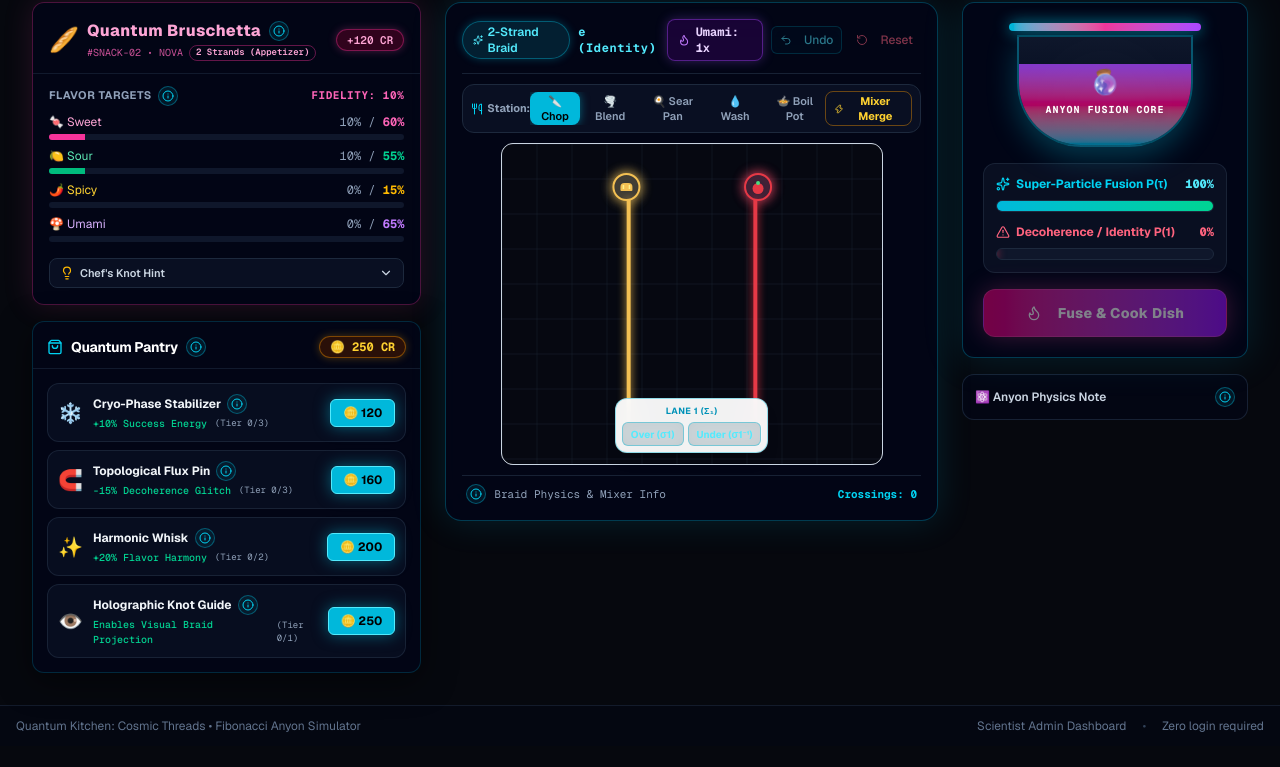
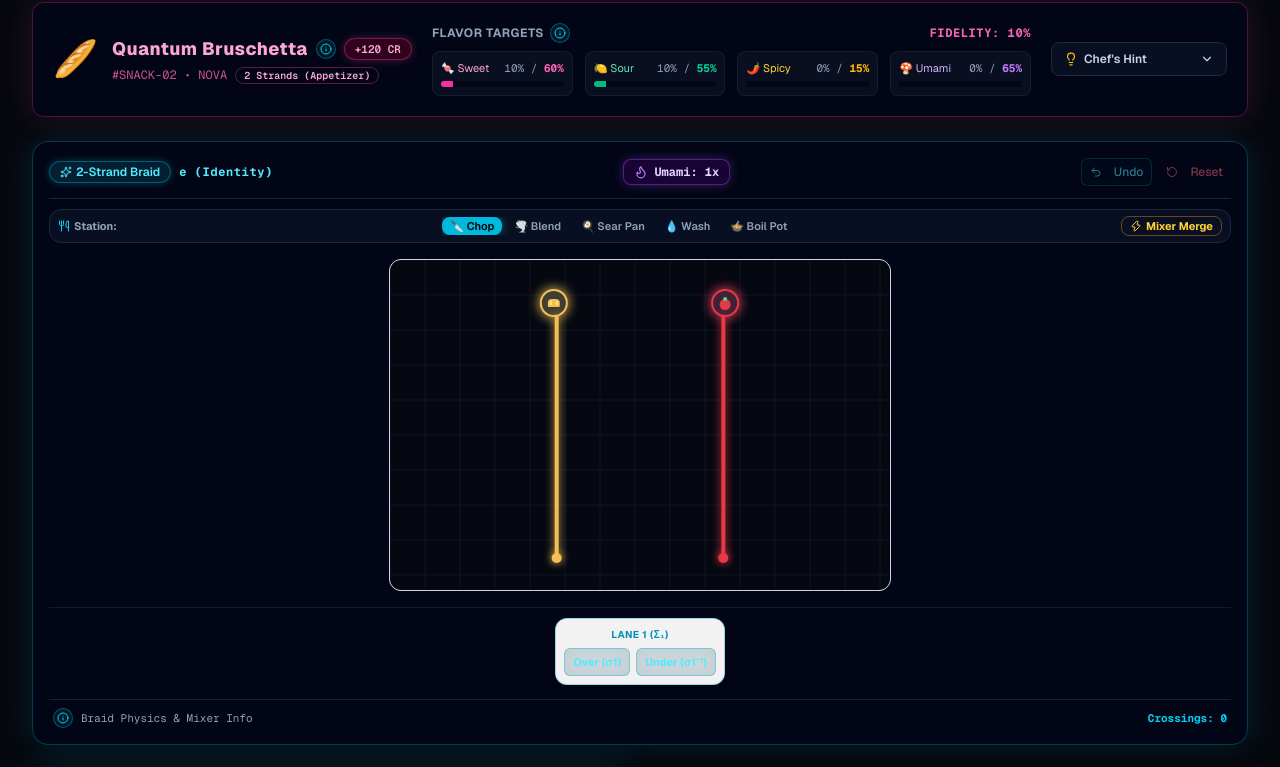
Before and after one commit to jaswantlhz/Quantum-Kitchen-QGJ, a Next.js app: page / in a window 1280 px wide. Shown: the part 157-924 px from the top of the page. Before the commit the page ends 903 px from the top, so only its background shows below. Built offline with nearby package versions, Linux system fonts and the light colour scheme.

Commit message:
Implement Vertical Pipeline layout with horizontal order rail, full-width braid loom, and side-by-side fusion and pantry cards

```diff
--- a/app/page.tsx
+++ b/app/page.tsx
@@ -205,32 +205,23 @@ export default function QuantumKitchenPage() {
           })}
         </div>
 
-        {/* 3-Column Cyberpunk Kitchen Counter */}
-        <div className="grid grid-cols-1 lg:grid-cols-12 gap-6 items-start">
-          {/* Column 1: Order Ticket & Customer Hologram */}
-          <div className="lg:col-span-4 space-y-4">
+        {/* Vertical Pipeline Layout */}
+        <div className="space-y-6">
+          {/* Stage 1: Active Order Rail (Horizontal) */}
           <OrderTicket recipe={activeRecipe} flavorProfile={currentFlavors} />
 
-            {/* Stabilizer Shop */}
-            <StabilizerShop
-              upgrades={upgrades}
-              credits={credits}
-              onBuyUpgrade={handleBuyUpgrade}
-            />
-          </div>
-
-          {/* Column 2: The Prep (Tactile Braid Pegboard Canvas) */}
-          <div className="lg:col-span-5 space-y-4">
+          {/* Stage 2: The Prep (Tactile Braid Loom - Centerpiece) */}
           <BraidCanvas
             recipe={activeRecipe}
             engine={engine}
             onStateUpdate={refreshState}
             stabilizerLevel={stabilizerLevel}
           />
-          </div>
 
-          {/* Column 3: The Cook (Anyon Fusion Bowl & Probabilities) */}
-          <div className="lg:col-span-3 space-y-4">
+          {/* Stage 3: The Cook & The Pantry (Side-by-Side Bottom Deck) */}
+          <div className="grid grid-cols-1 lg:grid-cols-12 gap-6 items-stretch">
+            {/* Anyon Fusion Reactor Chamber */}
+            <div className="lg:col-span-6 flex flex-col space-y-3">
               <MixingBowl
                 successEnergy={successEnergy}
                 glitchRate={decoherenceGlitch}
@@ -238,6 +229,15 @@ export default function QuantumKitchenPage() {
                 onCook={handleCookDish}
                 isCooking={isCooking}
                 hasCrossings={engine.crossings.length > 0}
+              />
+            </div>
+
+            {/* Quantum Pantry Upgrades */}
+            <div className="lg:col-span-6 flex flex-col space-y-3">
+              <StabilizerShop
+                upgrades={upgrades}
+                credits={credits}
+                onBuyUpgrade={handleBuyUpgrade}
               />
 
               {/* Compact Physics Guide Trigger */}
@@ -265,6 +265,7 @@ export default function QuantumKitchenPage() {
                     </div>
                   </div>
                 </InfoDialog>
+              </div>
             </div>
           </div>
         </div>
--- a/components/game/BraidCanvas.tsx
+++ b/components/game/BraidCanvas.tsx
@@ -391,16 +391,17 @@ export function BraidCanvas({
       </div>
 
       {/* Main Pegboard Canvas */}
-      <div className="relative my-2.5 flex justify-center w-full">
+      <div className="relative my-3 flex justify-center w-full overflow-x-auto py-1">
         <canvas
           ref={canvasRef}
-          width={Math.max(380, numStrands * 95)}
-          height={320}
-          className="rounded-xl border border-slate-300 dark:border-slate-800/80 bg-slate-50 dark:bg-[#060811] shadow-inner"
+          width={Math.max(500, numStrands * 115)}
+          height={330}
+          className="rounded-xl border border-slate-300 dark:border-slate-800/80 bg-slate-50 dark:bg-[#060811] shadow-inner max-w-full"
         />
+      </div>
 
       {/* Dynamic Crossing Controls for All N-1 Lanes */}
-        <div className="absolute inset-x-0 bottom-3 flex justify-around px-4 pointer-events-auto">
+      <div className="w-full flex items-center justify-center gap-3 flex-wrap py-2.5 border-t border-slate-800/60 mb-1">
         {Array.from({ length: numStrands - 1 }, (_, i) => {
           const laneNum = i + 1;
           const isPhase = laneNum % 2 === 1;
@@ -408,25 +409,25 @@ export function BraidCanvas({
           return (
             <div
               key={`lane-ctrl-${laneNum}`}
-                className={`flex flex-col items-center gap-1 rounded-xl border p-1.5 backdrop-blur-md shadow-lg ${
+              className={`flex flex-col items-center gap-1.5 rounded-xl border p-2 backdrop-blur-md shadow-md min-w-[130px] ${
                 isPhase
                   ? 'border-cyan-500/40 bg-white/95 dark:bg-slate-900/90'
                   : 'border-purple-500/40 bg-white/95 dark:bg-slate-900/90'
               }`}
             >
               <span
-                  className={`text-[9px] uppercase font-bold tracking-wider ${
+                className={`text-[10px] uppercase font-bold tracking-wider ${
                   isPhase ? 'text-cyan-600 dark:text-cyan-400' : 'text-purple-600 dark:text-purple-400'
                 }`}
               >
                 Lane {laneNum} (σ{laneNum === 1 ? '₁' : laneNum === 2 ? '₂' : laneNum === 3 ? '₃' : laneNum})
               </span>
-                <div className="flex gap-1">
+              <div className="flex gap-1.5 w-full">
                 <Button
                   size="sm"
                   variant="outline"
                   onClick={() => handleCrossing(laneNum, true)}
-                    className="h-6 px-2 text-[10px] font-bold border-cyan-500/40 hover:bg-cyan-500/20"
+                  className="h-7 flex-1 px-2 text-[11px] font-bold border-cyan-500/40 hover:bg-cyan-500/20"
                   title={`Lane ${laneNum} Over crossing`}
                 >
                   Over (σ{laneNum})
@@ -435,7 +436,7 @@ export function BraidCanvas({
                   size="sm"
                   variant="outline"
                   onClick={() => handleCrossing(laneNum, false)}
-                    className="h-6 px-2 text-[10px] font-bold border-cyan-500/40 hover:bg-cyan-500/20"
+                  className="h-7 flex-1 px-2 text-[11px] font-bold border-cyan-500/40 hover:bg-cyan-500/20"
                   title={`Lane ${laneNum} Under crossing`}
                 >
                   Under (σ{laneNum}⁻¹)
@@ -444,7 +445,6 @@ export function BraidCanvas({
             </div>
           );
         })}
-        </div>
       </div>
 
       {/* Footer Controls / Hint */}
--- a/components/game/MixingBowl.tsx
+++ b/components/game/MixingBowl.tsx
@@ -2,7 +2,8 @@
 
 import React from 'react';
 import { Button } from '@/components/ui/button';
-import { Card, CardContent } from '@/components/ui/card';
+import { Card, CardContent, CardHeader, CardTitle } from '@/components/ui/card';
+import { Badge } from '@/components/ui/badge';
 import { Progress } from '@/components/ui/progress';
 import { soundFx } from '@/lib/audio/synthAudio';
 import { Flame, Sparkles, AlertTriangle, ShieldCheck } from 'lucide-react';
@@ -33,18 +34,30 @@ export function MixingBowl({
   };
 
   return (
-    <Card className="relative overflow-hidden border-cyan-500/30 bg-slate-950/90 shadow-[0_0_40px_rgba(6,182,212,0.15)]">
+    <Card className="relative overflow-hidden border-cyan-500/30 bg-slate-950/90 shadow-[0_0_40px_rgba(6,182,212,0.15)] flex flex-col justify-between h-full">
       {/* Animated glowing mesh gradient background (FeralUI inspired) */}
       <div className="absolute inset-0 opacity-20 pointer-events-none bg-[radial-gradient(ellipse_at_top,_var(--tw-gradient-stops))] from-cyan-400 via-purple-600 to-transparent animate-pulse" />
 
-      <CardContent className="p-5 flex flex-col items-center gap-4 relative z-10">
+      <CardHeader className="p-3.5 border-b border-slate-800/60 pb-2.5 relative z-10">
+        <div className="flex items-center justify-between">
+          <div className="flex items-center gap-2">
+            <Flame className="h-4 w-4 text-pink-400" />
+            <CardTitle className="text-sm font-bold text-white">Anyon Fusion Reactor</CardTitle>
+          </div>
+          <Badge variant="outline" className="font-mono text-xs text-cyan-300 border-cyan-500/40">
+            {successPct}% P(τ)
+          </Badge>
+        </div>
+      </CardHeader>
+
+      <CardContent className="p-4 flex flex-col sm:flex-row items-center gap-5 relative z-10 flex-1">
         {/* Mixing Bowl Visual */}
-        <div className="relative flex flex-col items-center">
+        <div className="relative flex flex-col items-center shrink-0">
           {/* Top funnel rim */}
-          <div className="h-2 w-48 rounded-full bg-gradient-to-r from-cyan-500 via-pink-500 to-purple-500 shadow-[0_0_15px_rgba(6,182,212,0.8)]" />
+          <div className="h-2 w-36 rounded-full bg-gradient-to-r from-cyan-500 via-pink-500 to-purple-500 shadow-[0_0_15px_rgba(6,182,212,0.8)]" />
 
           {/* Plasma Bowl Container */}
-          <div className="relative mt-1 flex h-28 w-44 items-center justify-center rounded-b-[4rem] border-2 border-cyan-500/40 bg-gradient-to-b from-slate-900 to-slate-950 shadow-[0_10px_30px_rgba(6,182,212,0.3)] overflow-hidden">
+          <div className="relative mt-1 flex h-24 w-36 items-center justify-center rounded-b-[3.5rem] border-2 border-cyan-500/40 bg-gradient-to-b from-slate-900 to-slate-950 shadow-[0_10px_25px_rgba(6,182,212,0.3)] overflow-hidden">
             {/* Plasma Liquid Layer */}
             <div
               className={`absolute inset-x-0 bottom-0 bg-gradient-to-t from-cyan-600 via-pink-600 to-purple-500 transition-all duration-500 ${
@@ -57,21 +70,22 @@ export function MixingBowl({
 
             {/* Glowing Center Core */}
             <div className="relative z-10 flex flex-col items-center text-center">
-              <span className="text-2xl animate-spin duration-1000">
+              <span className="text-xl animate-spin duration-1000">
                 {isCooking ? '🌀' : '🔮'}
               </span>
-              <span className="font-mono text-[10px] uppercase font-bold text-white tracking-widest mt-1 drop-shadow-md">
-                {isCooking ? 'Fusing Anyons...' : 'Anyon Fusion Core'}
+              <span className="font-mono text-[9px] uppercase font-bold text-white tracking-widest mt-0.5 drop-shadow-md">
+                {isCooking ? 'Fusing...' : 'Anyon Core'}
               </span>
             </div>
           </div>
         </div>
 
-        {/* Quantum Probabilities Meter */}
-        <div className="w-full space-y-2 rounded-xl border border-slate-800/80 bg-slate-900/60 p-3">
+        {/* Quantum Probabilities Meter & Action Button */}
+        <div className="w-full flex-1 space-y-2.5">
+          <div className="space-y-1.5 rounded-xl border border-slate-800/80 bg-slate-900/60 p-2.5">
             <div className="flex items-center justify-between text-xs">
               <span className="flex items-center gap-1.5 font-bold text-cyan-400">
-              <Sparkles className="h-3.5 w-3.5" /> Super-Particle Fusion P(τ)
+                <Sparkles className="h-3.5 w-3.5" /> Super-Particle P(τ)
               </span>
               <span className="font-mono font-extrabold text-cyan-300">{successPct}%</span>
             </div>
@@ -79,16 +93,16 @@ export function MixingBowl({
 
             <div className="flex items-center justify-between text-xs pt-1">
               <span className="flex items-center gap-1.5 font-bold text-rose-400">
-              <AlertTriangle className="h-3.5 w-3.5" /> Decoherence / Identity P(1)
+                <AlertTriangle className="h-3.5 w-3.5" /> Decoherence P(1)
               </span>
               <span className="font-mono font-extrabold text-rose-400">{glitchPct}%</span>
             </div>
             <Progress value={glitchPct} indicatorClassName="bg-rose-500 shadow-[0_0_10px_rgba(244,63,94,0.6)]" />
 
             {stabilizerLevel > 0 && (
-            <div className="flex items-center gap-1.5 text-[10px] text-emerald-400 pt-1">
+              <div className="flex items-center gap-1.5 text-[10px] text-emerald-400 pt-0.5">
                 <ShieldCheck className="h-3 w-3" />
-              <span>Cryo-Stabilizer Active: +{stabilizerLevel * 10}% odds locked!</span>
+                <span>Cryo-Stabilizer: +{stabilizerLevel * 10}% odds locked!</span>
               </div>
             )}
           </div>
@@ -99,11 +113,12 @@ export function MixingBowl({
             variant="cyber"
             onClick={handleFuseClick}
             disabled={!hasCrossings || isCooking}
-          className="w-full shadow-[0_0_25px_rgba(236,72,153,0.5)] font-extrabold text-sm tracking-wide"
+            className="w-full shadow-[0_0_25px_rgba(236,72,153,0.5)] font-extrabold text-sm tracking-wide h-10"
           >
             <Flame className="mr-2 h-4 w-4" />
             {isCooking ? 'Simulating Anyon Fusion...' : 'Fuse & Cook Dish'}
           </Button>
+        </div>
       </CardContent>
     </Card>
   );
--- a/components/game/OrderTicket.tsx
+++ b/components/game/OrderTicket.tsx
@@ -2,7 +2,7 @@
 
 import React, { useState } from 'react';
 import { Recipe } from '@/lib/game/recipes';
-import { Card, CardHeader, CardTitle, CardContent } from '@/components/ui/card';
+import { Card, CardContent } from '@/components/ui/card';
 import { Badge } from '@/components/ui/badge';
 import { InfoDialog } from '@/components/ui/info-dialog';
 import { Lightbulb, ChevronDown, ChevronUp } from 'lucide-react';
@@ -23,15 +23,15 @@ export function OrderTicket({ recipe, flavorProfile }: OrderTicketProps) {
 
   return (
     <Card className="border-pink-500/30 bg-slate-950/80 shadow-[0_0_30px_rgba(236,72,153,0.15)]">
-      <CardHeader className="p-4 border-b border-slate-800/60 pb-3">
-        <div className="flex items-center justify-between">
-          <div className="flex items-center gap-2">
-            <span className="text-2xl">{recipe.dishIcon}</span>
+      <CardContent className="p-4 sm:p-5 flex flex-col xl:flex-row items-start xl:items-center justify-between gap-5">
+        {/* Left: Recipe Identity & Dialogue Lore */}
+        <div className="flex items-center gap-3.5 min-w-[280px]">
+          <span className="text-3xl sm:text-4xl drop-shadow-md shrink-0">{recipe.dishIcon}</span>
           <div>
             <div className="flex items-center gap-2">
-                <CardTitle className="text-base text-pink-300 font-extrabold tracking-wide">
+              <h2 className="text-base sm:text-lg text-pink-300 font-extrabold tracking-wide">
                 {recipe.name}
-                </CardTitle>
+              </h2>
               {/* 'i' Info icon for Customer Story / Lore */}
               <InfoDialog
                 title={`${recipe.customer} — Order Notes`}
@@ -43,29 +43,25 @@ export function OrderTicket({ recipe, flavorProfile }: OrderTicketProps) {
                   <p>{recipe.description}</p>
                 </div>
               </InfoDialog>
+              <Badge variant="magenta" className="text-[11px] font-mono">
+                +{recipe.rewardCredits} CR
+              </Badge>
             </div>
 
-              <div className="flex items-center gap-1.5 mt-0.5 flex-wrap">
-                <span className="font-mono text-[10px] text-pink-400/80 uppercase">
+            <div className="flex items-center gap-2 mt-1 flex-wrap">
+              <span className="font-mono text-xs text-pink-400/80 uppercase">
                 {recipe.orderCode} • {recipe.customer.split('(')[0].trim()}
               </span>
-                <Badge variant="outline" className="text-[9px] py-0 px-1.5 border-pink-500/40 text-pink-300 font-mono">
+              <Badge variant="outline" className="text-[10px] py-0 px-2 border-pink-500/40 text-pink-300 font-mono">
                 {recipe.strandCount} Strands ({recipe.mealCategory})
               </Badge>
             </div>
           </div>
         </div>
 
-          <Badge variant="magenta" className="text-[11px] font-mono">
-            +{recipe.rewardCredits} CR
-          </Badge>
-        </div>
-      </CardHeader>
-
-      <CardContent className="p-4 space-y-3 pt-3">
-        {/* Flavor Profile Bars Header with 'i' Info Button */}
-        <div className="space-y-2">
-          <div className="flex items-center justify-between text-[11px] font-bold text-slate-400 uppercase tracking-wider">
+        {/* Center: 4 Flavor Target Meters */}
+        <div className="flex-1 w-full max-w-2xl space-y-2">
+          <div className="flex items-center justify-between text-xs font-bold text-slate-400 uppercase tracking-wider">
             <div className="flex items-center gap-1.5">
               <span>Flavor Targets</span>
               <InfoDialog
@@ -89,18 +85,19 @@ export function OrderTicket({ recipe, flavorProfile }: OrderTicketProps) {
                 </div>
               </InfoDialog>
             </div>
-            <span className="text-pink-400 font-mono">Fidelity: {flavorProfile.coherence}%</span>
+            <span className="text-pink-400 font-mono font-bold">Fidelity: {flavorProfile.coherence}%</span>
           </div>
 
+          <div className="grid grid-cols-2 sm:grid-cols-4 gap-3">
             {/* Sweetness */}
-          <div className="space-y-1">
-            <div className="flex justify-between text-xs">
+            <div className="space-y-1 rounded-lg bg-slate-900/60 p-2 border border-slate-800/60">
+              <div className="flex justify-between text-[11px]">
                 <span className="text-pink-300">🍬 Sweet</span>
                 <span className="font-mono text-slate-400">
                   {flavorProfile.sweetness}% / <span className="text-pink-400 font-bold">{recipe.targetFlavor.sweetness}%</span>
                 </span>
               </div>
-            <div className="h-1.5 w-full bg-slate-900 rounded-full overflow-hidden">
+              <div className="h-1.5 w-full bg-slate-950 rounded-full overflow-hidden">
                 <div
                   className="h-full bg-pink-500 transition-all duration-300"
                   style={{ width: `${flavorProfile.sweetness}%` }}
@@ -109,14 +106,14 @@ export function OrderTicket({ recipe, flavorProfile }: OrderTicketProps) {
             </div>
 
             {/* Sourness */}
-          <div className="space-y-1">
-            <div className="flex justify-between text-xs">
+            <div className="space-y-1 rounded-lg bg-slate-900/60 p-2 border border-slate-800/60">
+              <div className="flex justify-between text-[11px]">
                 <span className="text-emerald-300">🍋 Sour</span>
                 <span className="font-mono text-slate-400">
                   {flavorProfile.sourness}% / <span className="text-emerald-400 font-bold">{recipe.targetFlavor.sourness}%</span>
                 </span>
               </div>
-            <div className="h-1.5 w-full bg-slate-900 rounded-full overflow-hidden">
+              <div className="h-1.5 w-full bg-slate-950 rounded-full overflow-hidden">
                 <div
                   className="h-full bg-emerald-500 transition-all duration-300"
                   style={{ width: `${flavorProfile.sourness}%` }}
@@ -125,14 +122,14 @@ export function OrderTicket({ recipe, flavorProfile }: OrderTicketProps) {
             </div>
 
             {/* Spiciness */}
-          <div className="space-y-1">
-            <div className="flex justify-between text-xs">
+            <div className="space-y-1 rounded-lg bg-slate-900/60 p-2 border border-slate-800/60">
+              <div className="flex justify-between text-[11px]">
                 <span className="text-amber-300">🌶️ Spicy</span>
                 <span className="font-mono text-slate-400">
                   {flavorProfile.spiciness}% / <span className="text-amber-400 font-bold">{recipe.targetFlavor.spiciness}%</span>
                 </span>
               </div>
-            <div className="h-1.5 w-full bg-slate-900 rounded-full overflow-hidden">
+              <div className="h-1.5 w-full bg-slate-950 rounded-full overflow-hidden">
                 <div
                   className="h-full bg-amber-500 transition-all duration-300"
                   style={{ width: `${flavorProfile.spiciness}%` }}
@@ -141,14 +138,14 @@ export function OrderTicket({ recipe, flavorProfile }: OrderTicketProps) {
             </div>
 
             {/* Umami */}
-          <div className="space-y-1">
-            <div className="flex justify-between text-xs">
+            <div className="space-y-1 rounded-lg bg-slate-900/60 p-2 border border-slate-800/60">
+              <div className="flex justify-between text-[11px]">
                 <span className="text-purple-300">🍄 Umami</span>
                 <span className="font-mono text-slate-400">
                   {flavorProfile.umami}% / <span className="text-purple-400 font-bold">{recipe.targetFlavor.umami}%</span>
                 </span>
               </div>
-            <div className="h-1.5 w-full bg-slate-900 rounded-full overflow-hidden">
+              <div className="h-1.5 w-full bg-slate-950 rounded-full overflow-hidden">
                 <div
                   className="h-full bg-purple-500 transition-all duration-300"
                   style={{ width: `${flavorProfile.umami}%` }}
@@ -156,23 +153,24 @@ export function OrderTicket({ recipe, flavorProfile }: OrderTicketProps) {
               </div>
             </div>
           </div>
+        </div>
 
-        {/* Collapsible Chef's Hint */}
-        <div className="pt-1">
+        {/* Right: Collapsible Chef's Hint */}
+        <div className="w-full xl:w-auto shrink-0 flex flex-col items-end">
           <button
             type="button"
             onClick={() => setShowHint(!showHint)}
-            className="flex items-center justify-between w-full rounded-lg border border-slate-800 bg-slate-900/60 px-2.5 py-1.5 text-[11px] text-slate-300 hover:text-cyan-300 hover:border-slate-700 transition-colors cursor-pointer"
+            className="flex items-center justify-between gap-2 w-full xl:w-44 rounded-lg border border-slate-800 bg-slate-900/60 px-3 py-2 text-xs text-slate-300 hover:text-cyan-300 hover:border-slate-700 transition-colors cursor-pointer"
           >
             <span className="flex items-center gap-1.5 font-semibold">
               <Lightbulb className="h-3.5 w-3.5 text-amber-400" />
-              Chef&apos;s Knot Hint
+              Chef&apos;s Hint
             </span>
             {showHint ? <ChevronUp className="h-3.5 w-3.5" /> : <ChevronDown className="h-3.5 w-3.5" />}
           </button>
 
           {showHint && (
-            <div className="mt-1.5 rounded-lg border border-cyan-500/20 bg-cyan-950/20 p-2 font-mono text-[11px] text-cyan-200 animate-in fade-in-50 duration-200">
+            <div className="mt-2 w-full xl:w-56 rounded-lg border border-cyan-500/20 bg-cyan-950/40 p-2.5 font-mono text-xs text-cyan-200 shadow-lg animate-in fade-in-50 duration-200">
               {recipe.hintBraid}
             </div>
           )}
--- a/components/game/StabilizerShop.tsx
+++ b/components/game/StabilizerShop.tsx
@@ -34,7 +34,8 @@ export function StabilizerShop({ upgrades, credits, onBuyUpgrade }: StabilizerSh
         </div>
       </CardHeader>
 
-      <CardContent className="p-3.5 space-y-2">
+      <CardContent className="p-4">
+        <div className="grid grid-cols-1 sm:grid-cols-2 gap-3">
           {upgrades.map((u) => {
             const isMaxed = u.level >= u.maxLevel;
             const canAfford = credits >= u.cost && !isMaxed;
@@ -44,11 +45,11 @@ export function StabilizerShop({ upgrades, credits, onBuyUpgrade }: StabilizerSh
                 key={u.id}
                 className="flex items-center justify-between rounded-xl border border-slate-800/80 bg-slate-900/50 p-2.5 hover:border-slate-700 transition-colors"
               >
-              <div className="flex items-center gap-2.5">
-                <span className="text-xl">{u.icon}</span>
-                <div>
+                <div className="flex items-center gap-2.5 min-w-0 pr-2">
+                  <span className="text-xl shrink-0">{u.icon}</span>
+                  <div className="min-w-0">
                     <div className="flex items-center gap-1.5">
-                    <span className="text-xs font-bold text-slate-100">{u.name}</span>
+                      <span className="text-xs font-bold text-slate-100 truncate">{u.name}</span>
                       <InfoDialog
                         title={u.name}
                         description={u.description}
@@ -59,18 +60,18 @@ export function StabilizerShop({ upgrades, credits, onBuyUpgrade }: StabilizerSh
                         </div>
                       </InfoDialog>
                     </div>
-                  <div className="flex items-center gap-2 mt-0.5">
-                    <span className="text-[10px] text-emerald-400 font-mono font-medium">
+                    <div className="flex items-center gap-1.5 mt-0.5 flex-wrap">
+                      <span className="text-[10px] text-emerald-400 font-mono font-medium truncate">
                         {u.effectLabel}
                       </span>
-                    <span className="text-[9px] text-slate-400 font-mono">
+                      <span className="text-[9px] text-slate-400 font-mono shrink-0">
                         (Tier {u.level}/{u.maxLevel})
                       </span>
                     </div>
                   </div>
                 </div>
 
-              <div>
+                <div className="shrink-0">
                   <Button
                     size="sm"
                     variant={isMaxed ? 'outline' : canAfford ? 'default' : 'ghost'}
@@ -90,6 +91,7 @@ export function StabilizerShop({ upgrades, credits, onBuyUpgrade }: StabilizerSh
               </div>
             );
           })}
+        </div>
       </CardContent>
     </Card>
   );
```
Lines whose indentation alone changed are shown as unchanged.
